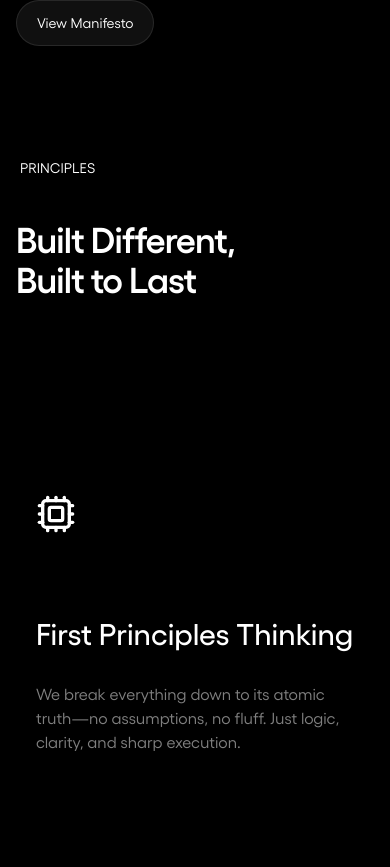
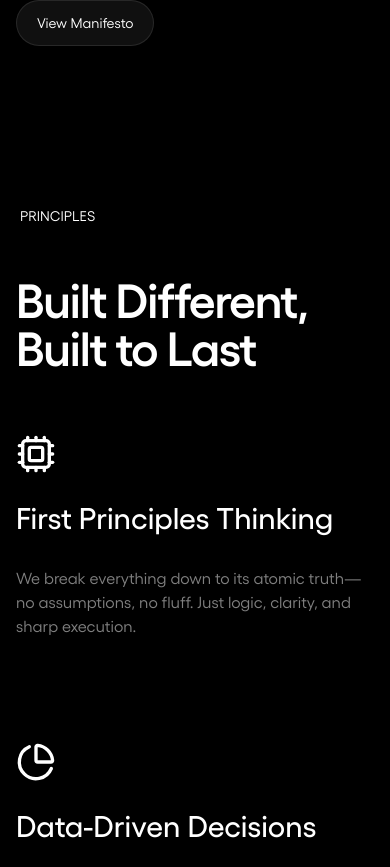
Before and after one commit to Piyush289kumar/kiorons_ai, a Next.js app: page /company in a window 390 px wide. Shown: the part 1197-2064 px from the top of the page. Built offline with nearby package versions, Linux system fonts and the light colour scheme.

Commit message:
Responsive

```diff
--- a/src/app/components/PrincipalsSection.tsx
+++ b/src/app/components/PrincipalsSection.tsx
@@ -11,9 +11,9 @@ import GlassButtonWithText from "./GlassButtonWithText";
 function PrincipleBlock({ Icon, ariaLabel, heading, summary, className = "" }) {
   return (
     <div
-      className={`flex flex-col items-start gap-4 md:pr-10 px-5 group cursor-pointer my-16 ${className}`}
+      className={`flex flex-col items-start gap-4 md:pr-10 group cursor-pointer my-10 ${className}`}
     >
-      <span className="mt-1 mb-16">
+      <span className="mt-1 mb-2 md:mb-16">
         <Icon aria-label={ariaLabel} className="w-10 h-10" />
       </span>
       <div>
@@ -30,24 +30,24 @@ function PrincipleBlock({ Icon, ariaLabel, heading, summary, className = "" }) {
 export default function PrincipalsSection() {
   return (
     <>
-      <section className="font-gellix mx-auto w-full px-4 sm:px-6 md:px-8 xl:px-12 xl:max-w-7xl">
+      <section className="font-gellix mx-auto w-full my-24 md:my-44 px-4 sm:px-6 md:px-8 xl:px-12 xl:max-w-7xl">
         <div className="w-full">
-          <div className="space-y-10 mb-12 md:mb-0">
+          <div className="space-y-12 md:mb-0">
             <div>
               <div className="mono-tag flex items-center uppercase pl-1 text-sm">
                 <span>Principles</span>
               </div>
             </div>
             <div>
-              <h2 className="text-balance font-semibold text-4xl sm:text-5xl md:text-6xl tracking-tight">
+              <h2 className="font-semibold text-5xl md:text-6xl tracking-tight">
                 Built Different,
               </h2>
-              <h2 className="text-balance font-semibold text-4xl sm:text-5xl md:text-6xl tracking-tight">
+              <h2 className="font-semibold text-5xl md:text-6xl tracking-tight">
                 Built to Last
               </h2>
             </div>
           </div>
-          <div className="flex flex-col lg:flex-row my-32 md:my-44 gap-y-5 lg:gap-y-0 gap-x-0 lg:gap-x-12">
+          <div className="flex flex-col lg:flex-row my-5 md:my-44 gap-y-5 lg:gap-y-0 gap-x-0 lg:gap-x-12">
             <PrincipleBlock
               Icon={Cpu}
               ariaLabel="CPU Icon"
@@ -78,7 +78,7 @@ export default function PrincipalsSection() {
           <div className="flex flex-col gap-4 md:gap-12 xl:flex-row flex-1 order-2 md:order-1">
             <div className="flex flex-1 flex-col space-y-10 sm:space-y-16 my-auto px-0 sm:pl-4 md:pl-16">
               <div className="space-y-4 mt-24 md:mt-0">
-                <h3 className="text-5xl md:text-6xl leading-0 md:leading-5 font-semibold">Our vision for</h3>
+                <h3 className="text-5xl md:text-6xl leading-3 md:leading-5 font-semibold">Our vision for</h3>
                 <h3 className="text-5xl md:text-6xl font-semibold">the future</h3>
                 <p className="text-md mt-6 md:w-2/3 max-w-full break-words">
                   {"To create the world's first truly intelligent operating system — an AI ecosystem built for the next generation of builders."}
```
